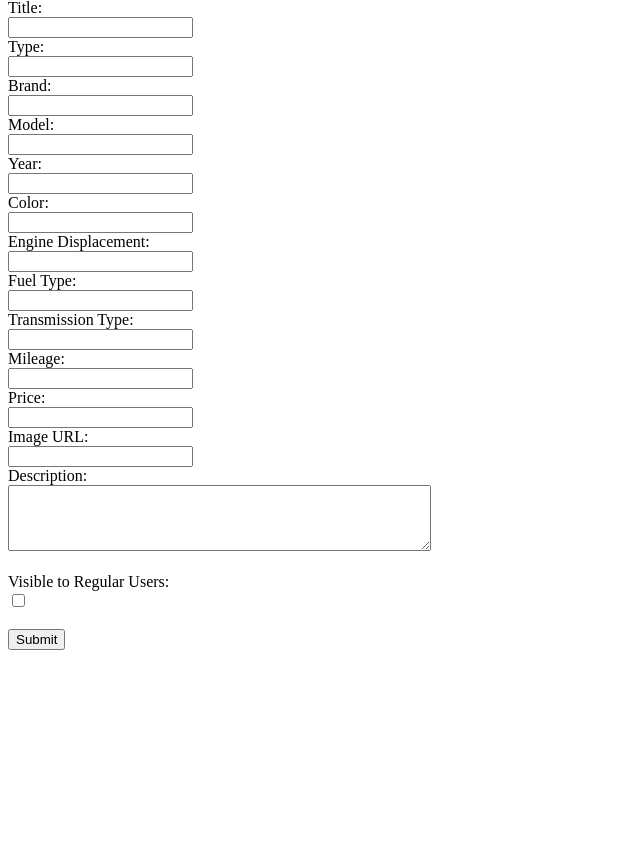
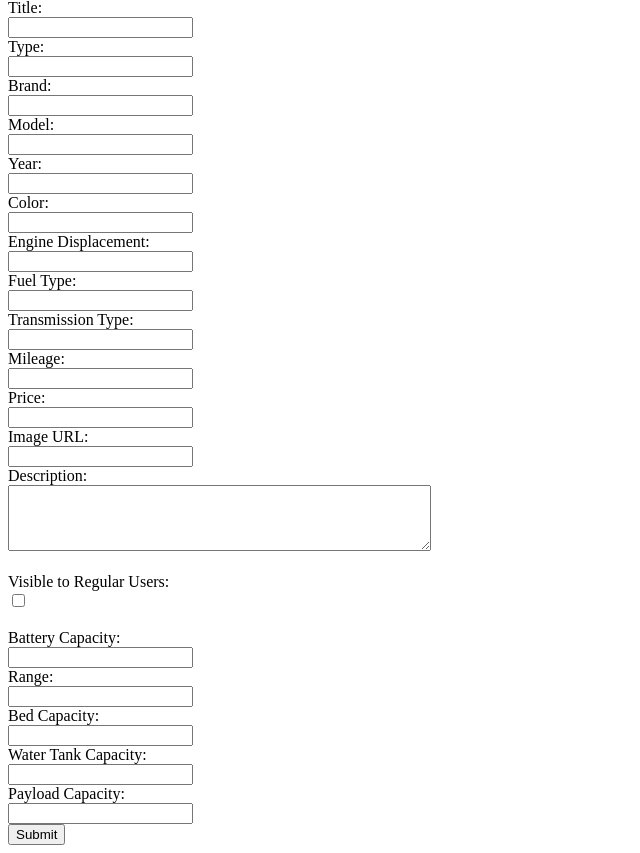
Before and after one commit to AlperenTasdelen/HW1-cloud, a Flask app: page /new_vehicle in a window 1280 px wide. Shown: the part 81-934 px from the top of the page, without its empty margins (0-640 px from the left). Before the commit the page ends 731 px from the top, so only its background shows below. Run offline with Flask 3, Linux system fonts and the light colour scheme; parts of the project's set-up code (start-up, migrations or seed data) failed here and were passed over; some libraries are stand-ins or nearby versions.

```diff
--- a/app.py
+++ b/app.py
@@ -7,6 +7,7 @@ from datetime import datetime
 from pymongo import DESCENDING
 from flask import flash
 import smtplib
+from mongoengine import Document, StringField, IntField, BooleanField
 
 import json
 
@@ -241,6 +242,17 @@ def add_vehicle():
         else:
             isRegularAllowed = True
 
+        if(vehicle_type == 'Electric Car'):
+            battery_capacity = request.form['battery_capacity']
+            range = request.form['range']
+
+        if(vehicle_type == 'Caravan'):
+            bed_capacity = request.form['bed_capacity']
+            water_tank_capacity = request.form['water_tank_capacity']
+
+        if(vehicle_type == 'Truck'):
+            payload_capacity = request.form['payload_capacity']
+
         # Prepare item data
         vehicle_data = {
             'owner': session.get('username'),
@@ -262,7 +274,12 @@ def add_vehicle():
             'isFeatured': False,
             'favoriteList': [],
             'isActivated': True,
-            'created_at': datetime.now()
+            'created_at': datetime.now(),
+            'battery_capacity': battery_capacity if vehicle_type == 'Electric Car' else '',
+            'range': range if vehicle_type == 'Electric Car' else '',
+            'bed_capacity': bed_capacity if vehicle_type == 'Caravan' else '',
+            'water_tank_capacity': water_tank_capacity if vehicle_type == 'Caravan' else '',
+            'payload_capacity': payload_capacity if vehicle_type == 'Truck' else ''
         }
 
         # Insert item into MongoDB
--- a/templates/new_vehicle.html
+++ b/templates/new_vehicle.html
@@ -52,6 +52,24 @@
         <label for="visible_vehicle">Visible to Regular Users:</label><br>
         <input type="checkbox" id="visible_vehicle" name="visible_vehicle"><br><br>
 
+        <!-- Specific fields for Electric Cars -->
+        <label for="battery_capacity">Battery Capacity:</label><br>
+        <input type="text" id="battery_capacity" name="battery_capacity"><br>
+
+        <label for="range">Range:</label><br>
+        <input type="number" id="range" name="range"><br>
+
+        <!-- Specific fields for Caravans -->
+        <label for="bed_capacity">Bed Capacity:</label><br>
+        <input type="number" id="bed_capacity" name="bed_capacity"><br>
+
+        <label for="water_tank_capacity">Water Tank Capacity:</label><br>
+        <input type="number" id="water_tank_capacity" name="water_tank_capacity"><br>
+
+        <!-- Specific fields for Trucks -->
+        <label for="payload_capacity">Payload Capacity:</label><br>
+        <input type="number" id="payload_capacity" name="payload_capacity"><br>
+
         <button type="submit">Submit</button>
     </form>
 </body>
```
Also changed, not shown: templates/display_vehicle.html (+12 -0 lines), templates/edit_vehicle.html (+18 -0 lines).
